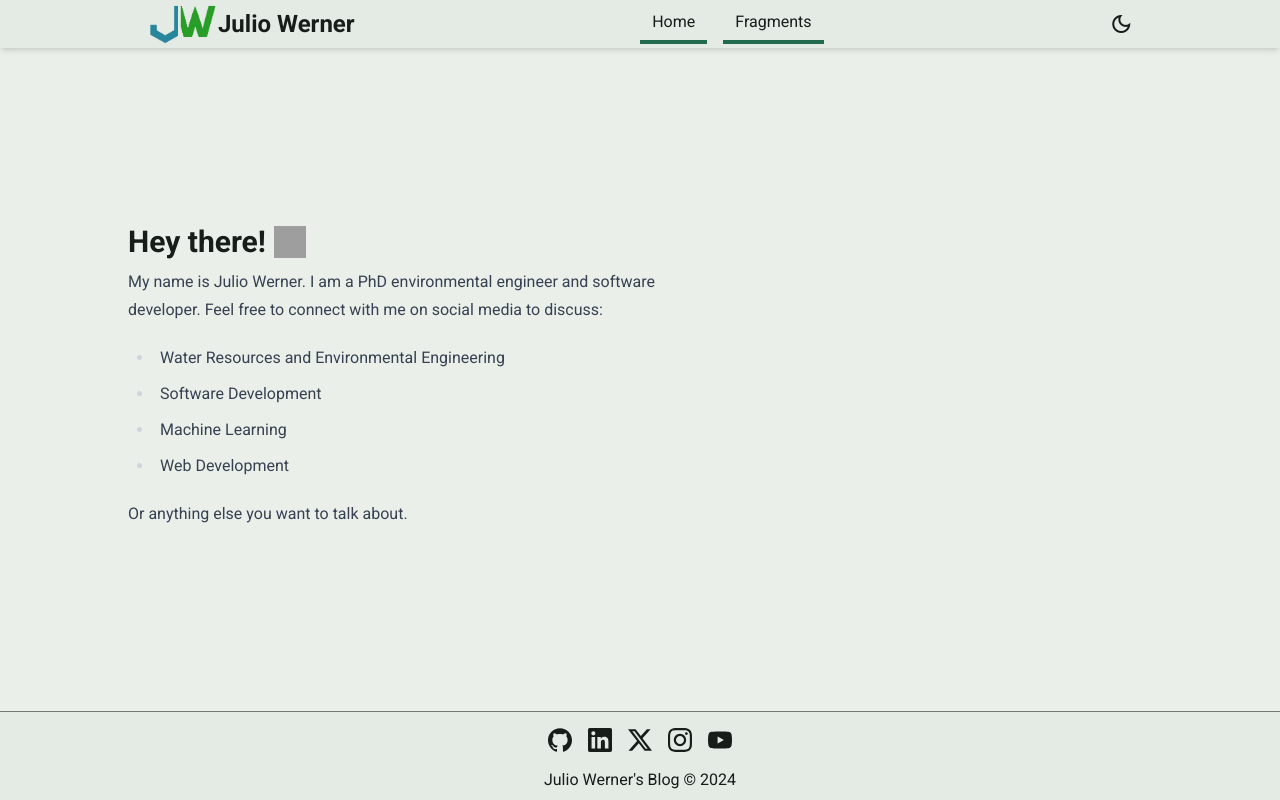
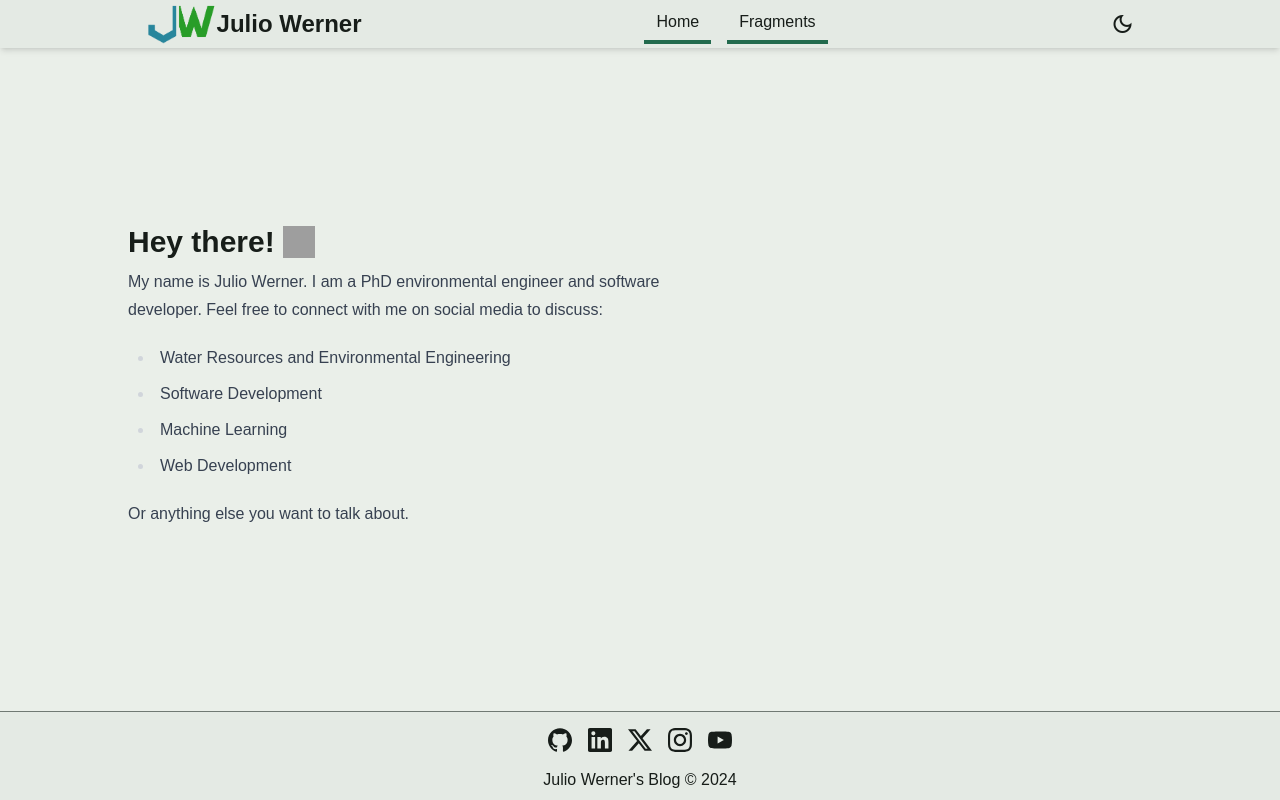
Before and after one commit to juliowerner/juliowerner.github.io, a SvelteKit app: page / in a window 1280 px wide. Built offline with nearby package versions, Linux system fonts and the light colour scheme; grey boxes are pictures that could not be loaded.

Commit message:
update font families in Tailwind configuration

```diff
--- a/tailwind.config.js
+++ b/tailwind.config.js
@@ -58,9 +58,9 @@ export default {
 	darkMode: 'selector',
 	theme: {
 		fontFamily: {
-			sans: ['Roboto', 'sans-serif'],
+			sans: ['Noto', 'sans-serif'],
 			serif: ['Noto Serif', 'serif'],
-			mono: ['Roboto Mono', 'monospace']
+			mono: ['Noto Mono', 'monospace']
 		},
 		extend: {
 			colors: colorsTheme,
```
